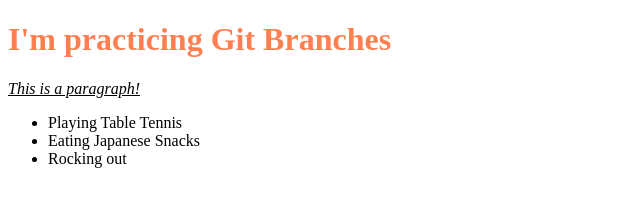
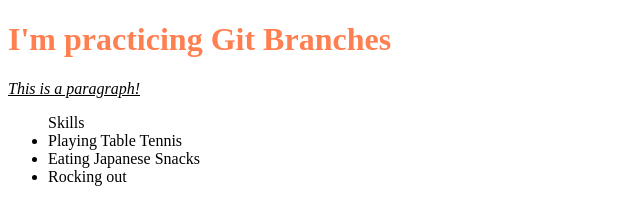
Before and after one commit to alexkarevoll/branches-practice, a plain HTML site: page index.html in a window 1280 px wide. Shown: the whole page, without its empty margins (0-640 px from the left). Drawn offline with Linux system fonts and the light colour scheme.

Commit message:
labeled ul

```diff
--- a/index.html
+++ b/index.html
@@ -9,7 +9,7 @@
     <h1>I'm practicing Git Branches</h1>
     <p>This is a paragraph!</p>
 
-    <ul>
+    <ul>Skills
       <li>Playing Table Tennis</li>
       <li>Eating Japanese Snacks</li>
       <li>Rocking out</li>
```
